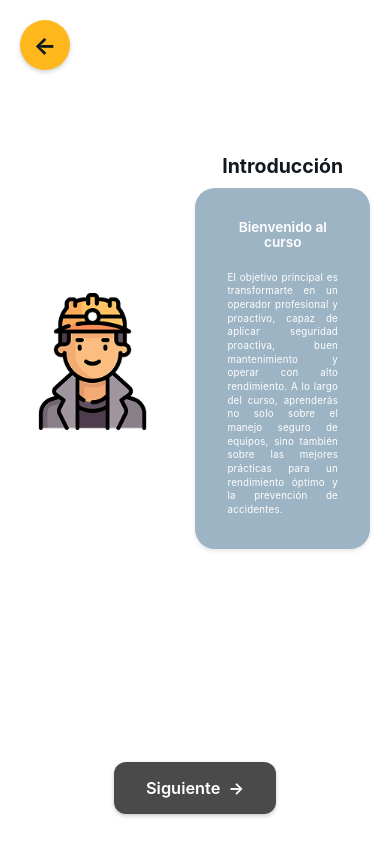
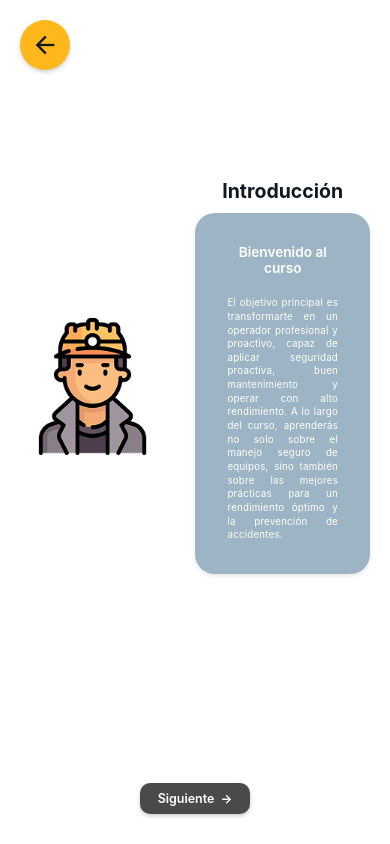
Before and after one commit to Nefta11/minecApp, a React Native app: screen /IntroduccionScreen in a window 390 px wide. Built offline with nearby package versions, Linux system fonts and the light colour scheme.

Commit message:
feat: Replace back arrow text with Material Icons and adjust button styles for improved UI

```diff
--- a/app/components/home/Introduccion/IntroduccionScreen.tsx
+++ b/app/components/home/Introduccion/IntroduccionScreen.tsx
@@ -10,6 +10,7 @@ import {
     ScrollView,
 } from 'react-native';
 import Colors from '../../../utils/Colors';
+import Icon from 'react-native-vector-icons/MaterialIcons';
 
 const IntroduccionScreen: React.FC = () => {
     const handleGoBack = () => {
@@ -37,7 +38,7 @@ const IntroduccionScreen: React.FC = () => {
                             onPress={handleGoBack}
                             activeOpacity={0.8}
                         >
-                            <Text style={styles.backArrow}>←</Text>
+                            <Icon name="arrow-back" size={28} color={Colors.Black} />
                         </TouchableOpacity>
                     </View>
 
@@ -120,11 +121,6 @@ const styles = StyleSheet.create({
         shadowOpacity: 0.2,
         shadowRadius: 4,
     },
-    backArrow: {
-        fontSize: 24,
-        fontWeight: 'bold',
-        color: Colors.Black,
-    },
     mainContent: {
         flex: 1,
         flexDirection: 'row',
@@ -185,31 +181,31 @@ const styles = StyleSheet.create({
     buttonContainer: {
         alignItems: 'center',
         paddingHorizontal: 20,
-        marginTop: 40,
+        marginTop: 10,
     },
     nextButton: {
         flexDirection: 'row',
         alignItems: 'center',
         backgroundColor: '#4A4A4A',
-        paddingHorizontal: 32,
-        paddingVertical: 16,
-        borderRadius: 12,
+        paddingHorizontal: 18, // antes 32
+        paddingVertical: 8, // antes 16
+        borderRadius: 10, // antes 12
         elevation: 3,
         shadowColor: '#000',
         shadowOffset: { width: 0, height: 2 },
         shadowOpacity: 0.2,
         shadowRadius: 4,
-        minWidth: 140,
+        minWidth: 90, // antes 140
         justifyContent: 'center',
     },
     nextButtonText: {
-        fontSize: width * 0.042,
+        fontSize: width * 0.032, // antes 0.042
         fontWeight: '600',
         color: Colors.White,
-        marginRight: 8,
+        marginRight: 6, // antes 8
     },
     nextArrow: {
-        fontSize: width * 0.042,
+        fontSize: width * 0.032, // antes 0.042
         fontWeight: 'bold',
         color: Colors.White,
     },
```
